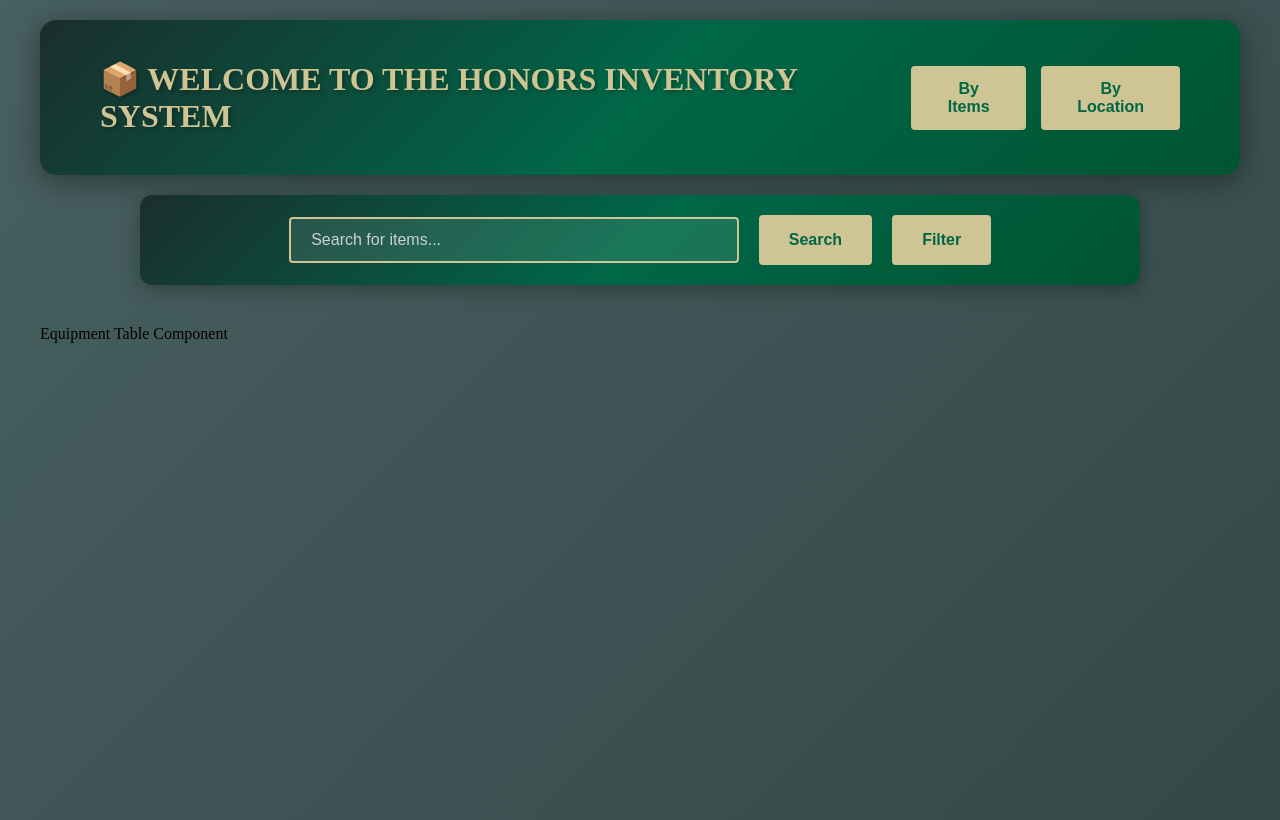
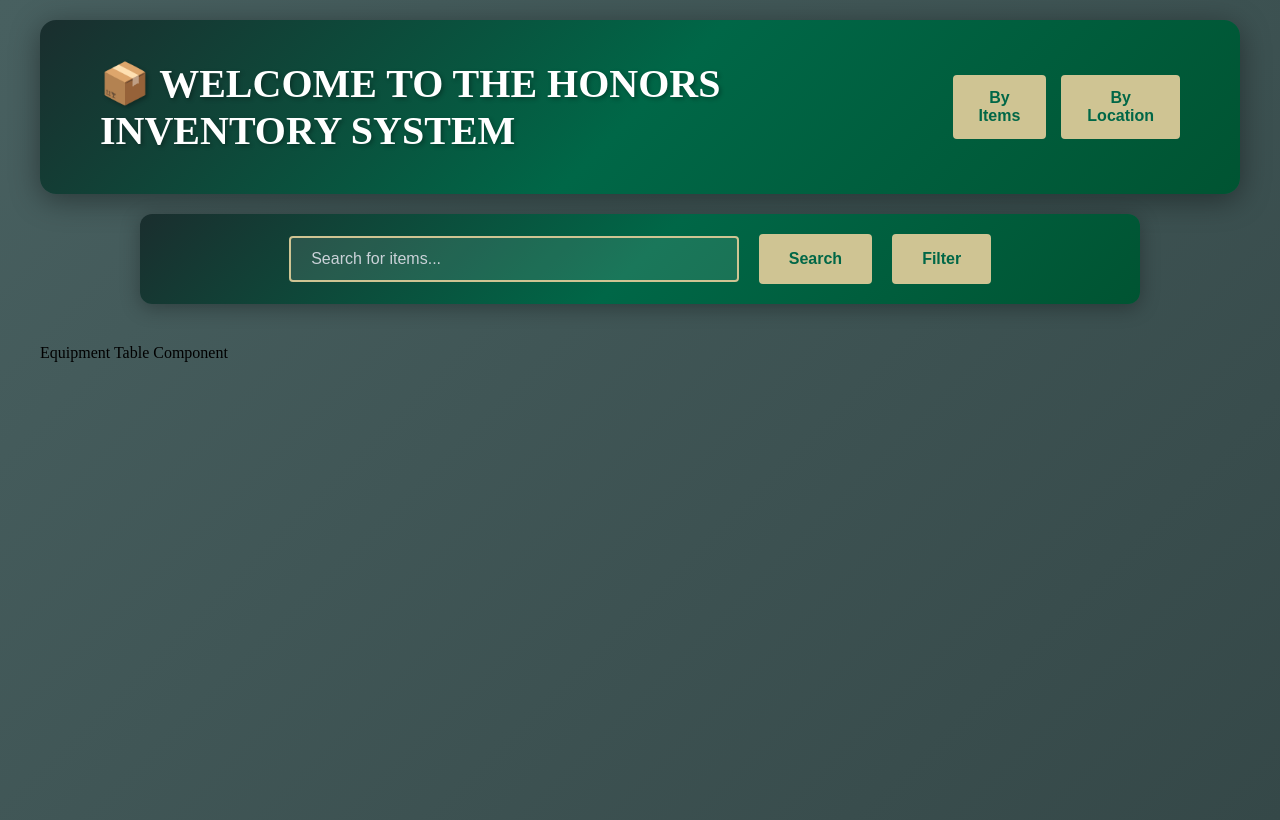
Before and after one commit to nnviet06/Honors-Inventory-System, a React app in the folder frontend/: page / in a window 1280 px wide. Built offline with nearby package versions, Linux system fonts and the light colour scheme; the HTML template or start-up script is replaced by a standard one.

Commit message:
Restyle NavBar

```diff
--- a/frontend/src/components/layout/NavBar.module.css
+++ b/frontend/src/components/layout/NavBar.module.css
@@ -18,8 +18,8 @@ nav h1 {
 }
 
 .title {
-    color: #CFC493;
-    font-size: 32px;
+    color: white;
+    font-size: 40px;
     margin: 0;
     font-weight: bold;
 }
```
